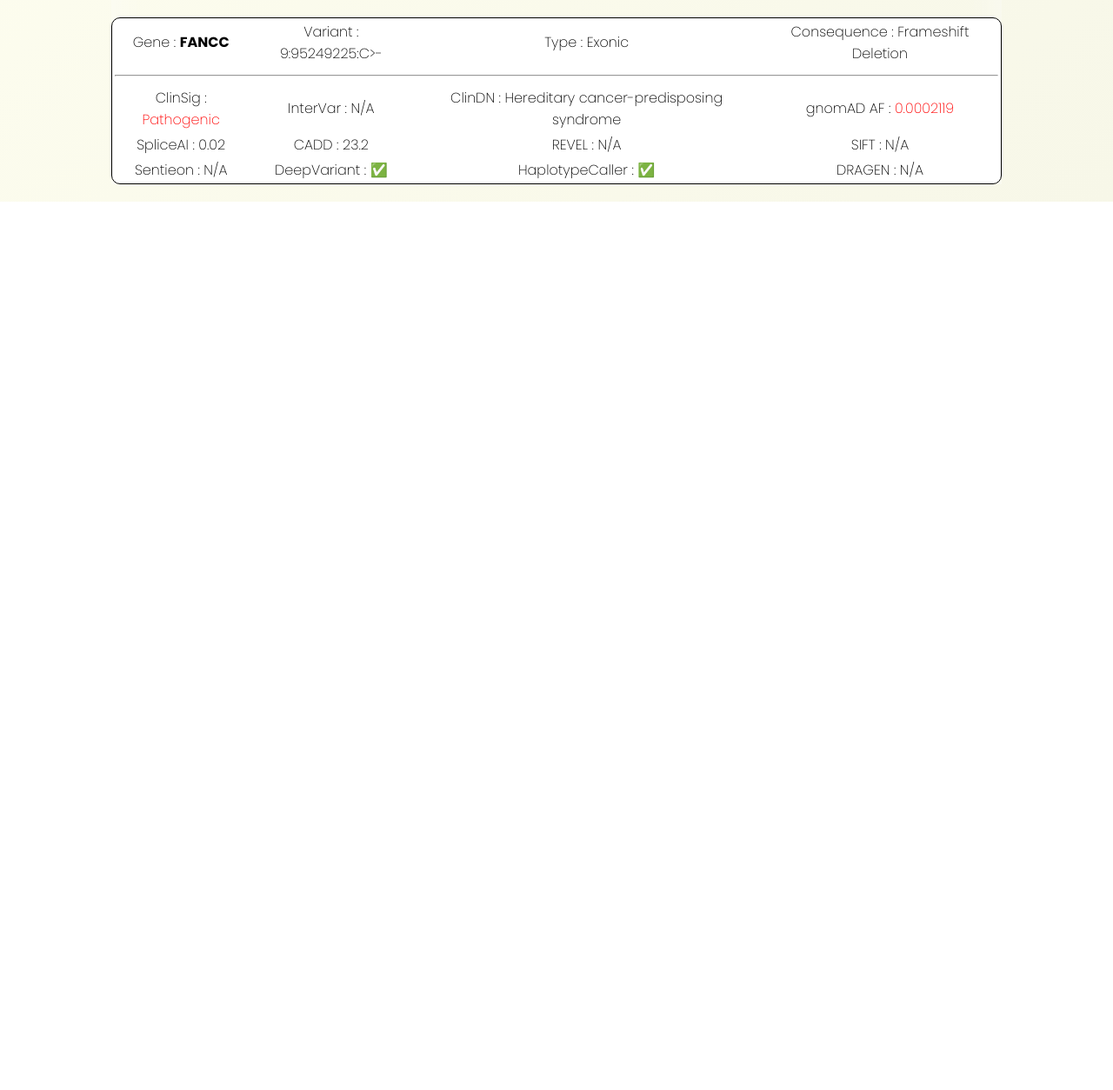
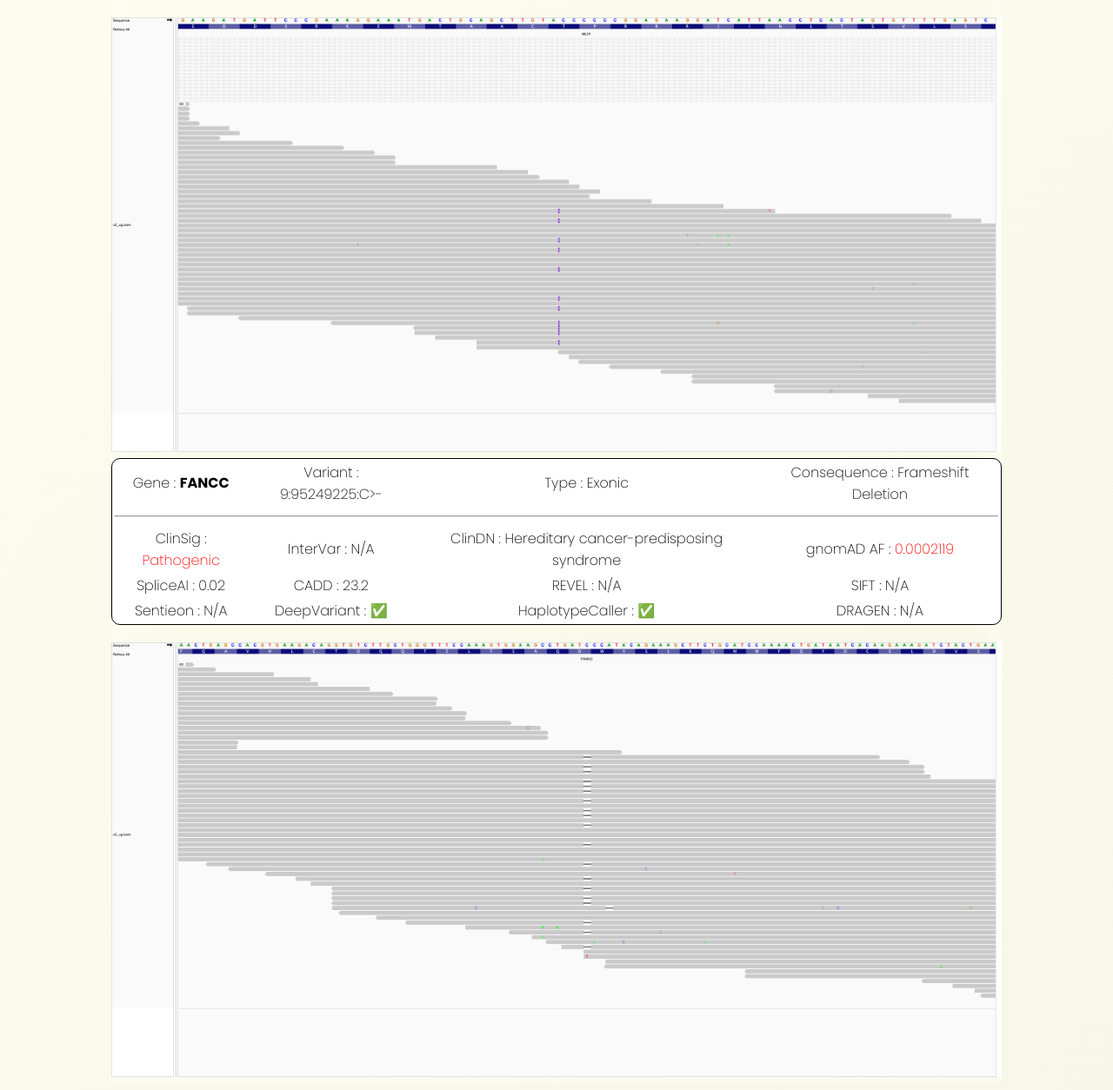
Before and after one commit to mjuilk/pretty-heinous-donald, a website: page rr_p1/var_report/main.html in a window 1280 px wide. Shown: the part 789-2043 px from the top of the page at 87% size. Before the commit the page ends 1021 px from the top, so only its background shows below. Drawn offline with Linux system fonts and the light colour scheme.

Commit message:
added IGV image divs

```diff
--- a/rr_p1/var_report/main.html
+++ b/rr_p1/var_report/main.html
@@ -75,7 +75,9 @@
                     </tr>
                 </tbody>
             </table>
-
+            <div style="text-align: center; margin-top: 20px;">
+                <img src="mlh1_snp.png" alt="MLH1 SNP Image" style="max-width: 100%; height: auto;">
+            </div>
             <table class="poppins-extralight">
                 <thead>
                     <tr>
@@ -113,6 +115,9 @@
                     </tr>
                 </tbody>
             </table>
+            <div style="text-align: center; margin-top: 20px;">
+                <img src="fancc_snp.png" alt="FANCC SNP Image" style="max-width: 100%; height: auto;">
+            </div>
         </div>
     </div>
 </body>
```
Also changed, not shown: 1 other file.
